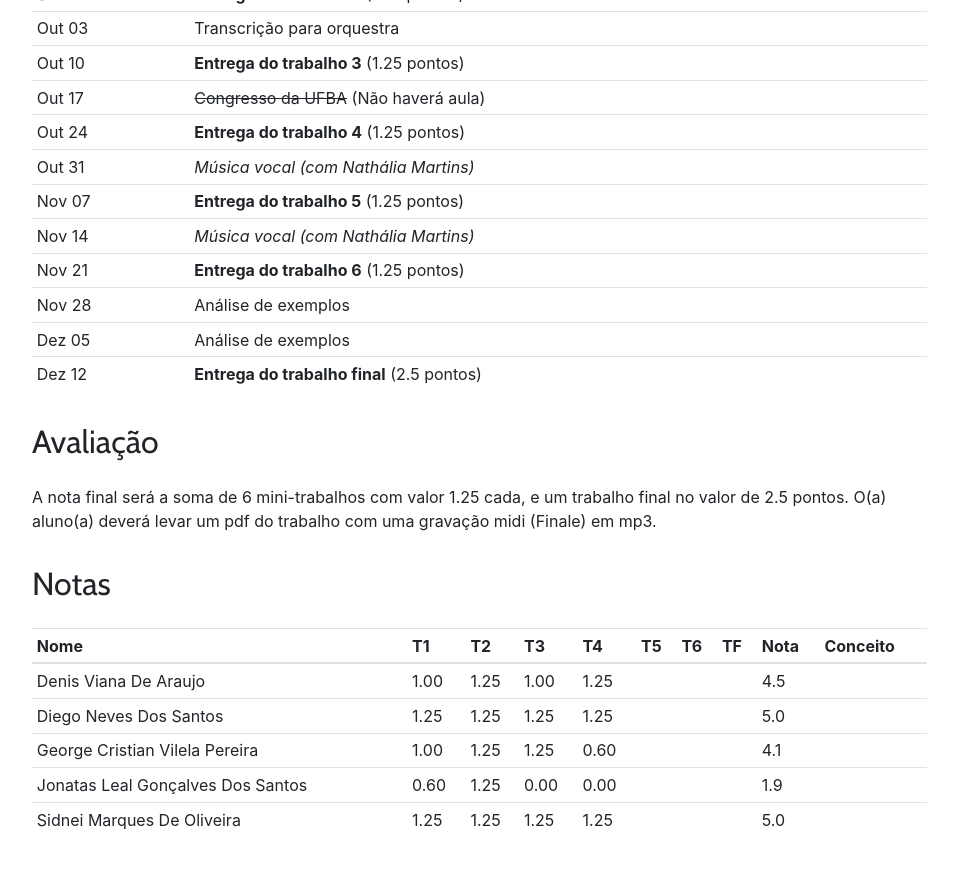
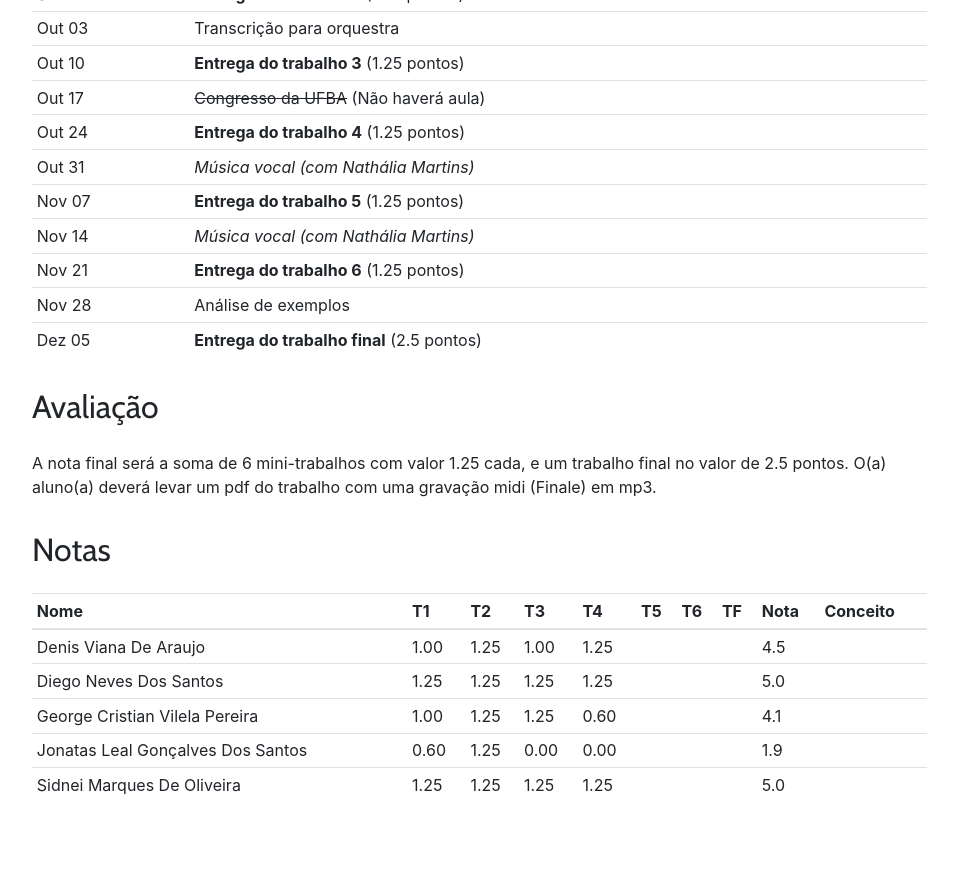
Before and after one commit to kroger/genosmus, a Jekyll site: the page built from _pedro/musa87.md, in a window 1280 px wide and 900 px high, scrolled down 1469 px. Shown: the top 869 px of the window, without its empty margins (68-1026 px from the left). Built offline with Jekyll 4.4.1, drawn with Linux system fonts in a browser that asks for light colours.

Commit message:
Atualiza cronograma de orquestração

```diff
--- a/_pedro/musa87.md
+++ b/_pedro/musa87.md
@@ -57,8 +57,7 @@ Nov 07 | **Entrega do trabalho 5** (1.25 pontos)
 Nov 14 | *Música vocal (com Nathália Martins)*
 Nov 21 | **Entrega do trabalho 6** (1.25 pontos)
 Nov 28 | Análise de exemplos
-Dez 05 | Análise de exemplos
-Dez 12 | **Entrega do trabalho final** (2.5 pontos)
+Dez 05 | **Entrega do trabalho final** (2.5 pontos)
 {: .table .table-sm}
 
 
```
